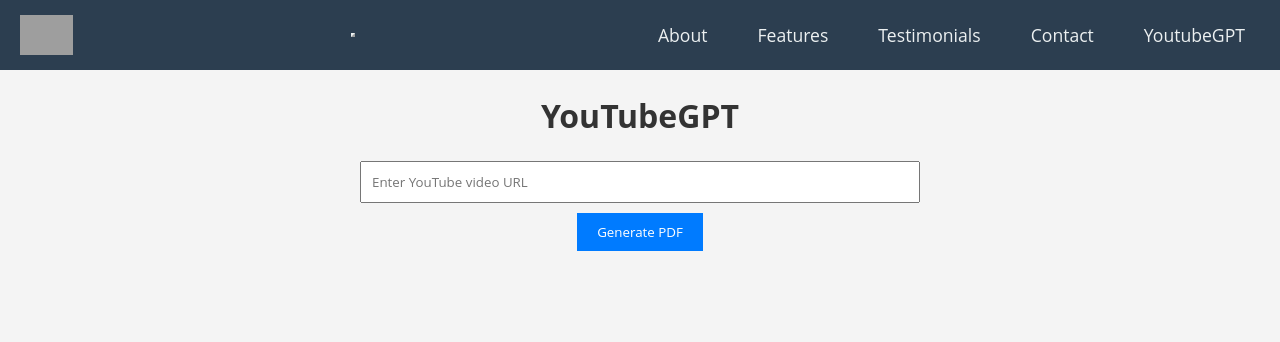
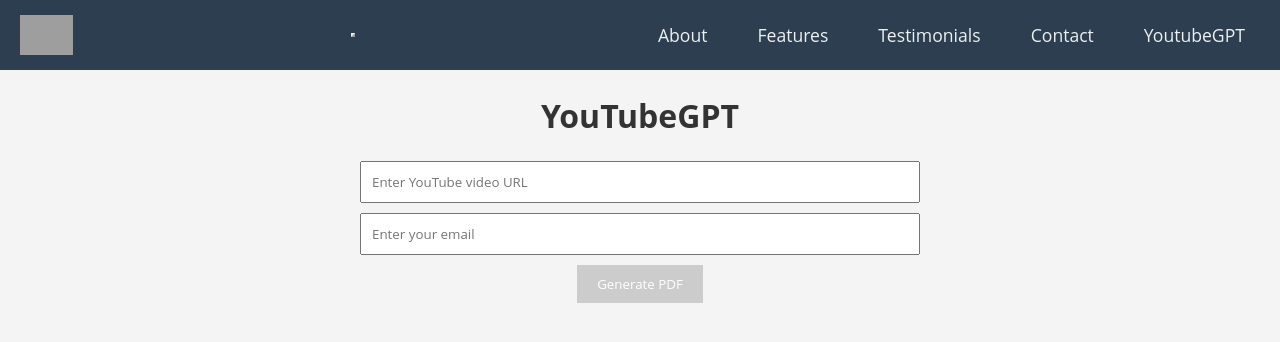
Before and after one commit to bayesianinstitute/youtubegpt, a React (Create React App) app in the folder client/: page /youtube in a window 1280 px wide. Shown: the top 342 px of the page. Built offline with nearby package versions, Linux system fonts and the light colour scheme; no server answers; grey boxes are pictures that could not be loaded.

Commit message:
added email

```diff
--- a/client/src/components/youtube/statusMessage.jsx
+++ b/client/src/components/youtube/statusMessage.jsx
@@ -7,7 +7,7 @@
   }
 
   if (pdfReady) {
-    return <p className="status-message">Your PDF is ready!</p>;
+    return <p className="status-message">Your PDF is ready! Please check your email for the download link.</p>;
   }
 
   return null;
--- a/client/src/components/youtube/youTubeForm.jsx
+++ b/client/src/components/youtube/youTubeForm.jsx
@@ -1,7 +1,7 @@
-// src/components/YouTubeForm.jsx
+// src/components/youtube/YouTubeForm.jsx
 import React from 'react';
 
-const YouTubeForm = ({ videoUrl, setVideoUrl, handleSubmit, loading }) => {
+const YouTubeForm = ({ videoUrl, setVideoUrl, email, setEmail, handleSubmit, loading }) => {
   return (
     <form onSubmit={handleSubmit} className="youtube-form">
       <input
@@ -12,7 +12,15 @@
         required
         className="form-input"
       />
-      <button type="submit" disabled={loading} className="form-button">
+      <input
+        type="email"
+        placeholder="Enter your email"
+        value={email}
+        onChange={(e) => setEmail(e.target.value)} // Correctly use setEmail here
+        required
+        className="form-input"
+      />
+      <button type="submit" disabled={loading || !videoUrl || !email} className="form-button">
         {loading ? 'Generating...' : 'Generate PDF'}
       </button>
     </form>
--- a/client/src/config/instance.js
+++ b/client/src/config/instance.js
@@ -1,11 +1,14 @@
+// src/api/axiosInstance.js
+
 import axios from 'axios';
 
+// Create an Axios instance with a base URL and custom headers
 const instance = axios.create({
-  baseURL: 'http://127.0.0.1:8090',
+  baseURL: process.env.REACT_APP_BASE_URL, // Use the base URL from environment variables
   headers: {
     'Content-Type': 'application/json',
   },
-  withCredentials: true,  // Only use this if you need to send cookies or authentication headers
+  withCredentials: true,  // Include this if you need to send cookies or authentication headers
 });
 
 export default instance;
--- a/client/src/page/YouTube.jsx
+++ b/client/src/page/YouTube.jsx
@@ -1,12 +1,13 @@
 import React, { useState } from 'react';
 import instance from '../config/instance';
-import YouTubeForm from '../components/youtube/youTubeForm';
-import StatusMessage from '../components/youtube/statusMessage';
-import DownloadButton from '../components/youtube/downloadButton';
-import Navigation from '../components/landing/navigation';
+import YouTubeForm from '../components/youtube/youTubeForm'; // Ensure correct import path
+import StatusMessage from '../components/youtube/statusMessage'; // Ensure correct import path
+import DownloadButton from '../components/youtube/downloadButton'; // Ensure correct import path
+import Navigation from '../components/landing/navigation'; // Ensure correct import path
 
 const YouTube = () => {
   const [videoUrl, setVideoUrl] = useState('');
+  const [email, setEmail] = useState('');
   const [pdfReady, setPdfReady] = useState(false);
   const [pdfUrl, setPdfUrl] = useState('');
   const [loading, setLoading] = useState(false);
@@ -15,7 +16,6 @@
   const handleSubmit = async (e) => {
     e.preventDefault();
     setLoading(true);
-
 
     setMessage('Checking if PDF is already available...');
 
@@ -28,18 +28,29 @@
       return;
     }
 
+    if (!validateEmail(email)) {
+      setMessage('Invalid email format. Please enter a valid email.');
+      setLoading(false);
+      return;
+    }
+
     try {
       // Step 1: Check if PDF is ready
       const pdfCheckResponse = await instance.get(`/get_pdf_if_ready?video_id=${videoId}`);
 
+      if (pdfCheckResponse.data.status === 200) {
+        const s3Link = pdfCheckResponse.data.data.s3_link;
+        setPdfUrl(s3Link);
+        setPdfReady(true);
+        setMessage('PDF is ready to download.');
 
-      if (pdfCheckResponse.data.status === 200) {
-        // PDF is ready, fetch the download URL
-        fetchPdfUrl(videoId);
+        // Send email with attachment
+        await sendEmailWithAttachment(s3Link);
+
+        setLoading(false);
         return;
       }
 
-      // Step 2: PDF is not ready, get estimated time
       setMessage('PDF not ready. Estimating time...');
       const estimateResponse = await instance.get(`/get_estimated_time?video_id=${videoId}`);
 
@@ -49,9 +60,8 @@
         return;
       }
 
-      // Step 3: Start generating the PDF
       setMessage('Starting PDF generation...');
-      const generateResponse = await instance.post('/generate_pdf', { video_id: videoId });
+      const generateResponse = await instance.post('/generate_pdf', { video_id: videoId, email });
 
       if (generateResponse.data.status !== 200) {
         setMessage('Failed to start PDF generation. Please try again.');
@@ -59,17 +69,23 @@
         return;
       }
 
-      // Step 4: Polling to check if the PDF is ready
       setMessage('Generating PDF...');
       const interval = setInterval(async () => {
         const checkResponse = await instance.get(`/get_pdf_if_ready?video_id=${videoId}`);
 
         if (checkResponse.data.status === 200) {
-          // PDF is ready, fetch the download URL
           clearInterval(interval);
-          fetchPdfUrl(videoId);
+          const s3Link = checkResponse.data.data.s3_link;
+          setPdfUrl(s3Link);
+          setPdfReady(true);
+          setMessage('PDF is ready to download.');
+
+          // Send email with attachment
+          await sendEmailWithAttachment(s3Link);
+
+          setLoading(false);
         } else {
-          setMessage(checkResponse.data.message);  // "PDF is still being generated."
+          setMessage(checkResponse.data.message);
         }
       }, 3000);
 
@@ -80,26 +96,21 @@
     }
   };
 
-  const fetchPdfUrl = async (videoId) => {
+  const sendEmailWithAttachment = async (s3Link) => {
     try {
-      // Fetch the download URL from the server
-      const downloadResponse = await instance.get(`/download_pdf?video_id=${videoId}`, { responseType: 'blob' });
+      const response = await instance.post('/send_email_with_attachment', {
+        email: email,
+        pdfUrl: s3Link
+      });
 
-      if (downloadResponse.status === 200) {
-        // Create a URL from the response blob
-        const url = window.URL.createObjectURL(new Blob([downloadResponse.data], { type: 'application/pdf' }));
-        setPdfUrl(url);
-        setPdfReady(true);
-        setMessage('PDF is ready to download.');
+      if (response.data.status === 200) {
+        setMessage('Email sent successfully with the PDF attachment.');
       } else {
-        setMessage('Failed to fetch PDF. Please try again.');
+        setMessage('Failed to send email. Please try again.');
       }
-
-      setLoading(false);
     } catch (error) {
-      console.error('Error fetching PDF:', error);
-      setMessage('Error fetching PDF. Please try again later.');
-      setLoading(false);
+      console.error('Error sending email:', error);
+      setMessage('Error sending email. Please try again later.');
     }
   };
 
@@ -113,13 +124,25 @@
     }
   };
 
+  const validateEmail = (email) => {
+    const emailRegex = /^[^\s@]+@[^\s@]+\.[^\s@]+$/;
+    return emailRegex.test(email);
+  };
+
   return (
     <div>
       <Navigation />
       <div className="youtube-page">
         <h1>YouTubeGPT</h1>
-        <YouTubeForm videoUrl={videoUrl} setVideoUrl={setVideoUrl} handleSubmit={handleSubmit} loading={loading} />
-        <StatusMessage loading={loading} message={message} />
+        <YouTubeForm
+          videoUrl={videoUrl}
+          setVideoUrl={setVideoUrl}
+          email={email}
+          setEmail={setEmail}
+          handleSubmit={handleSubmit}
+          loading={loading}
+        />
+        <StatusMessage loading={loading} pdfReady={pdfReady} />
         {pdfReady && <DownloadButton pdfUrl={pdfUrl} />}
       </div>
     </div>
```
Also changed, not shown: 1 other file (tests, documents, lock files or other folders).
